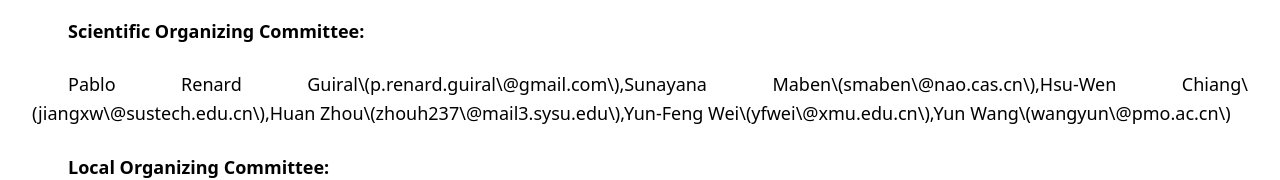
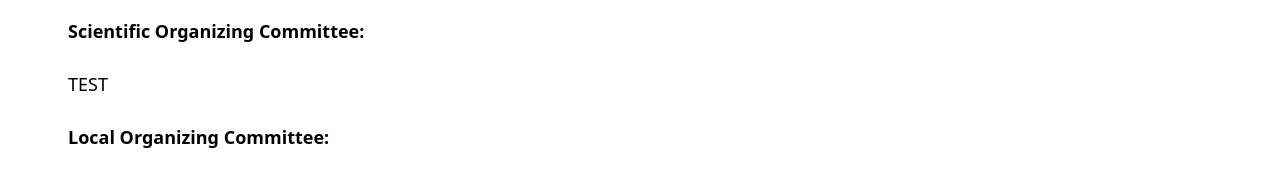
Before and after one commit to mars-knowsnothing/astro-forum, a Vue app: page / in a window 1280 px wide. Shown: the part 727-907 px from the top of the page. Built offline with nearby package versions, Linux system fonts and the light colour scheme.

Commit message:
1. remove emails to trouble shooting

```diff
--- a/src/i18n/index.js
+++ b/src/i18n/index.js
@@ -20,7 +20,7 @@
         'Astronomy in China has developed at a fast rate over the last decade, with new observational instrument and facilities planned or already operational (e.g., FAST, MUST, CSST, TianQin, Taiji), and increasing funding opportunities available. The KIAA postdoc forum is a chance for early-career scientists to grow their scientific network in China, with the prospect of continuing their scientific careers or further collaborating with Chinese institutions.'
       ],
       list_1_title: 'Scientific Organizing Committee:',
-      list_1: 'Pablo Renard Guiral\\(p.renard.guiral\\@gmail.com\\),Sunayana Maben\\(smaben\\@nao.cas.cn\\),Hsu-Wen Chiang\\(jiangxw\\@sustech.edu.cn\\),Huan Zhou\\(zhouh237\\@mail3.sysu.edu\\),Yun-Feng Wei\\(yfwei\\@xmu.edu.cn\\),Yun Wang\\(wangyun\\@pmo.ac.cn\\)',
+      list_1: 'TEST',
       bannerText: [
         'POSTDOCS FORUM 2024',
         'November 25 - 27 , 2024'
```
